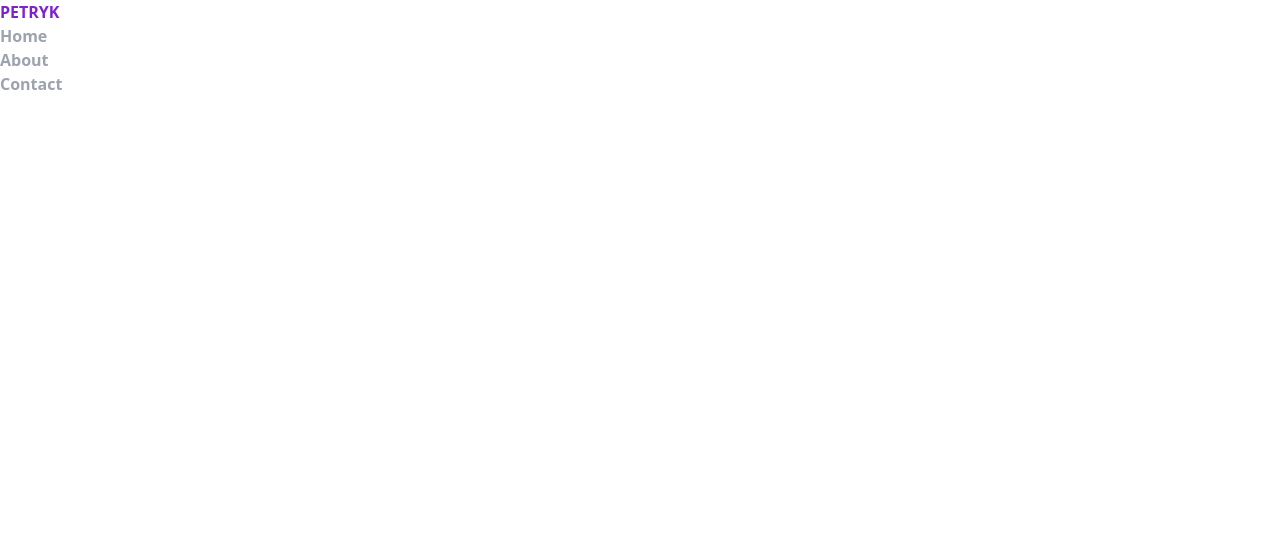
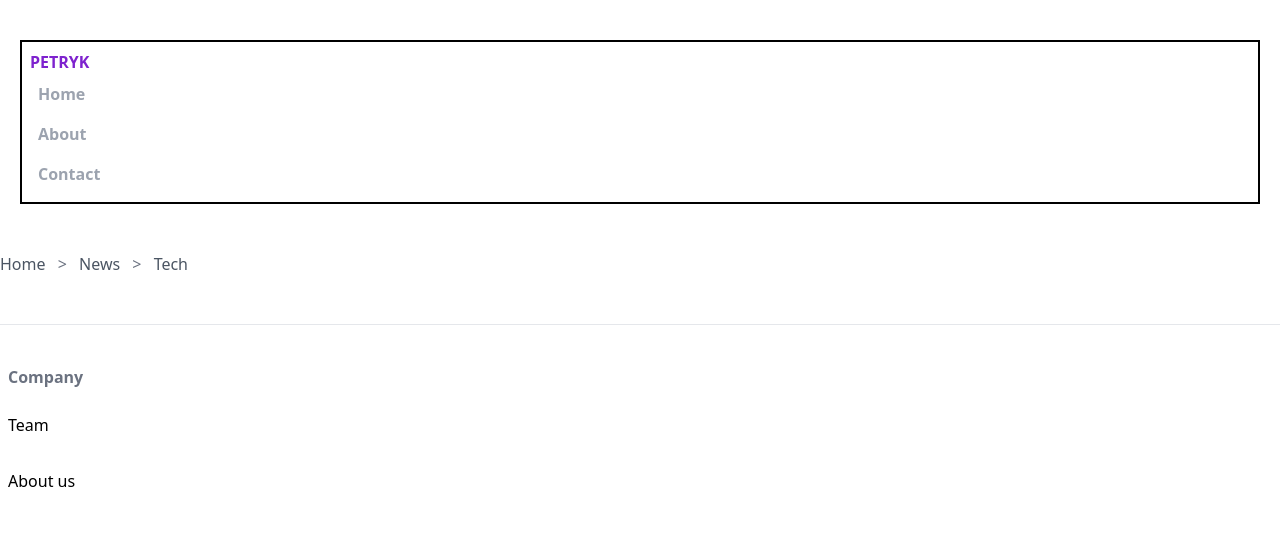
Before and after one commit to Sasha-hk/tailwind-example, a website: page index.html in a window 1280 px wide. Drawn offline with nearby package versions, Linux system fonts and the light colour scheme; files that its build step writes are made by us from their sources.

Commit message:
feat: few blocks

```diff
--- a/index.html
+++ b/index.html
@@ -8,15 +8,42 @@
   <title>Document</title>
 </head>
 <body>
-  <header>
+  <!-- header -->
+  <header class="my-10 mx-5 border-black border-solid border-2 p-2">
     <a class="uppercase font-bold text-purple-700">Petryk</a>
     <nev>
       <ul class="text-gray-400 font-semibold">
-        <li><a href="#">Home</a></li>
-        <li><a href="#">About</a></li>
-        <li><a href="#">Contact</a></li>
+        <li><a href="#" class="inline-block py-2 px-2">Home</a></li>
+        <li><a href="#" class="inline-block py-2 px-2">About</a></li>
+        <li><a href="#" class="inline-block py-2 px-2">Contact</a></li>
       </ul>
     </nev>
   </header>
+
+  <main>
+    <!-- breadcrumbs -->
+    <div>
+      <div class="py-2 overflow-y-auto whitespace-nowrap">
+        <a href="" class="text-gray-600">Home</a>
+        <span class="mx-2 text-gray-500">&gt;</span>
+        <a href="" class="text-gray-600">News</a>
+        <span class="mx-2 text-gray-500">&gt;</span>
+        <a href="" class="text-gray-600">Tech</a>
+      </div>
+    </div>
+  </main>
+
+  <!-- footer -->
+  <footer class="border-t mt-10 py-10 px-2">
+    <div>
+      <div>
+        <h6 class="font-semibold text-gray-500 mb-4">Company</h6>
+        <ul>
+          <li><a href="#" class="inline-block mb-4 py-2">Team</a></li>
+          <li><a href="#" class="inline-block mb-4 py-2">About us</a></li>
+        </ul>
+      </div>
+    </div>
+  </footer>
 </body>
 </html>
```
